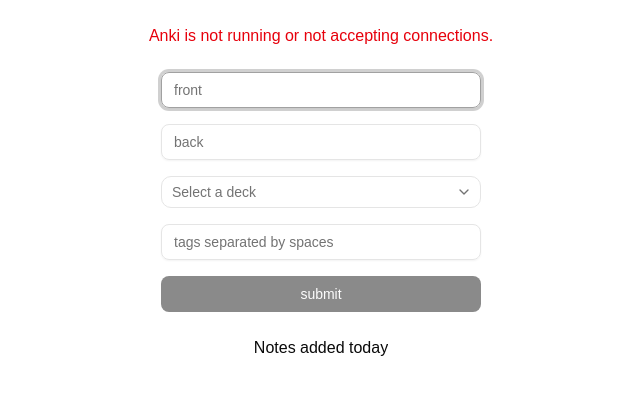
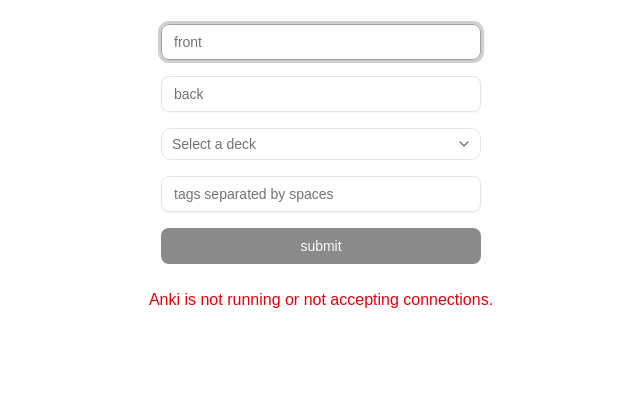
Before and after one commit to paul-louyot/ankiconnect-web, a React (Vite) app: page / in a window 1280 px wide. Shown: the top 394 px of the page, without its empty margins (319-959 px from the left). Built offline with nearby package versions, Linux system fonts and the light colour scheme.

Commit message:
improve layout

```diff
--- a/src/App.tsx
+++ b/src/App.tsx
@@ -80,12 +80,6 @@
   return (
     <>
       <div className="h-dvh flex flex-col items-center gap-6 p-6">
-        {!isConnected && (
-          <p className="text-red-600">
-            Anki is not running or not accepting connections.
-          </p>
-        )}
-
         <form className="flex flex-col gap-4 w-80" onSubmit={handleSubmit}>
           <Input
             type="text"
@@ -134,10 +128,18 @@
           </Button>
         </form>
 
+        {!connectionStatus.isPending && !isConnected && (
+          <p className="text-red-600">
+            Anki is not running or not accepting connections.
+          </p>
+        )}
+
         <div className="flex-1 flex flex-col gap-2 overflow-auto">
+          {notesAddedToday.isFetched && notesAddedToday.data?.length && (
+            <>
               <h2>Notes added today</h2>
               <ul className="flex flex-col gap-1">
-            {notesAddedToday.data?.map((note) => (
+                {notesAddedToday.data.map((note) => (
                   <li key={note.noteId}>
                     {Object.values(note.fields)
                       .map((field) => field.value)
@@ -145,6 +147,8 @@
                   </li>
                 ))}
               </ul>
+            </>
+          )}
         </div>
       </div>
     </>
```
Lines whose indentation alone changed are shown as unchanged.
